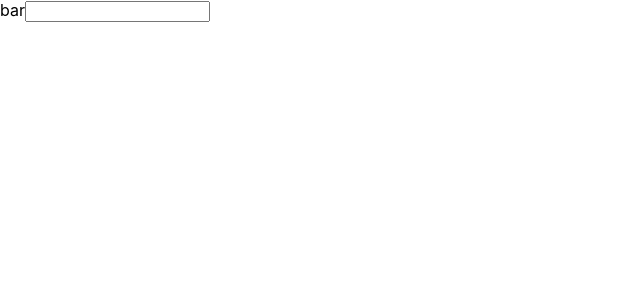
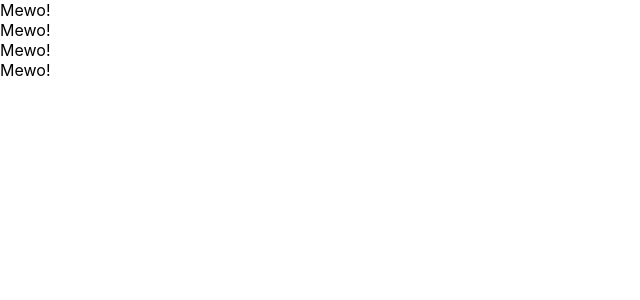
Before and after one commit to u5jp/react-redux-project, a React (Create React App) app: page / in a window 1280 px wide. Shown: the top 300 px of the page, without its empty margins (0-640 px from the left). Built offline with nearby package versions, Linux system fonts and the light colour scheme.

Commit message:
class compornent and functional compornent

```diff
--- a/src/App.js
+++ b/src/App.js
@@ -1,20 +1,27 @@
 import React from 'react';
 
-function App() {
+// function App() {
+//   return (
+//     <React.Fragment>
+//       <label htmlFor="bar">bar</label>
+//       <input type="text" onChange={() => {console.log("I am clicked")}}/>
+//     </React.Fragment>
+//   )
+// }
+
+const App = () => {
   return (
-    <React.Fragment>
-      <label htmlFor="bar">bar</label>
-      <input type="text" onChange={() => {console.log("I am clicked")}}/>
-    </React.Fragment>
-  )
+  <div>
+    <Cat/>
+    <Cat/>
+    <Cat/>
+    <Cat/>
+  </div>
+    )
 }
 
-// function App() {
-//   return React.createElement(
-//     "div",
-//     null,
-//     "hello worlddd"
-//   );
-// }
+const Cat = () => {
+  return <div>Mewo!</div>
+}
 
 export default App;
```
